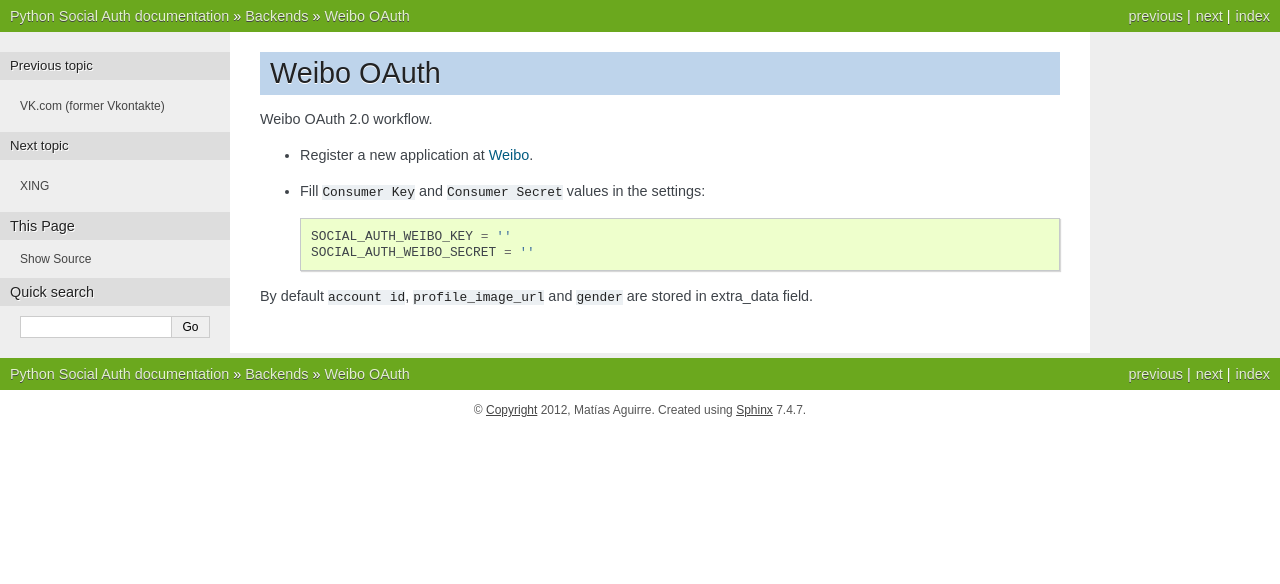
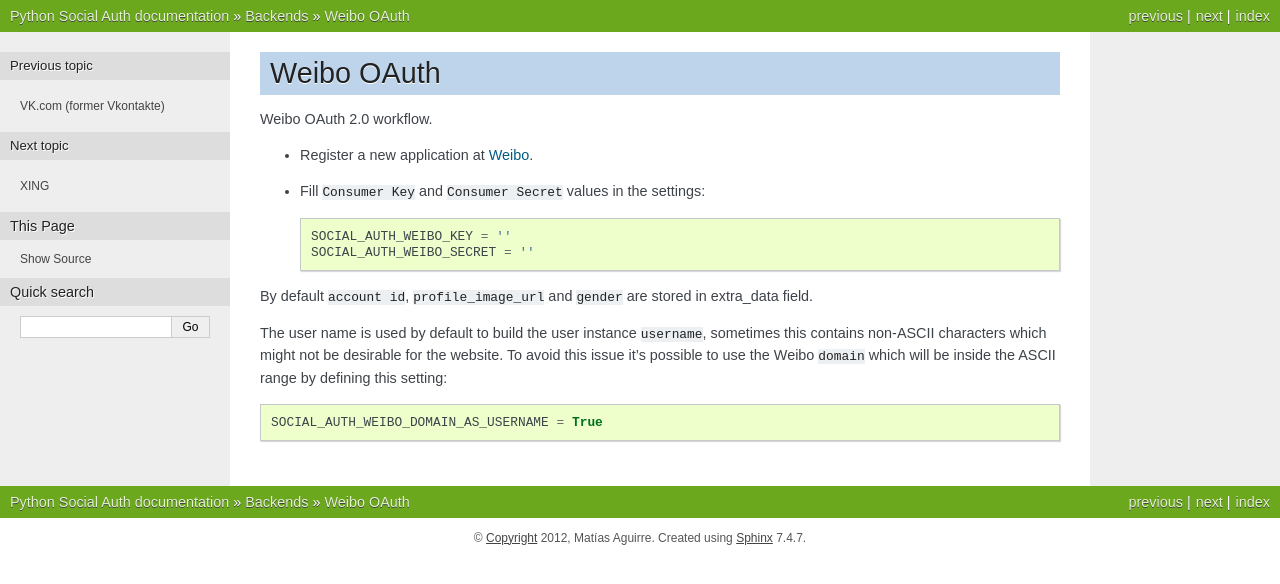
Before and after one commit to omab/python-social-auth, a Sphinx documentation site: the page built from docs/backends/weibo.rst, in a window 1280 px wide. Shown: the top 584 px of the page. Built offline with Sphinx 7.4.7, drawn with Linux system fonts in a browser that asks for light colours.

Commit message:
Support Weibo domain as username by setting. Closes #164

```diff
--- a/docs/backends/weibo.rst
+++ b/docs/backends/weibo.rst
@@ -13,4 +13,11 @@ Weibo OAuth 2.0 workflow.
 By default ``account id``, ``profile_image_url`` and ``gender`` are stored in
 extra_data field.
 
+The user name is used by default to build the user instance ``username``,
+sometimes this contains non-ASCII characters which might not be desirable for
+the website. To avoid this issue it's possible to use the Weibo ``domain``
+which will be inside the ASCII range by defining this setting::
+
+    SOCIAL_AUTH_WEIBO_DOMAIN_AS_USERNAME = True
+
 .. _Weibo: http://open.weibo.com
```
Also changed, not shown: 1 other file.
